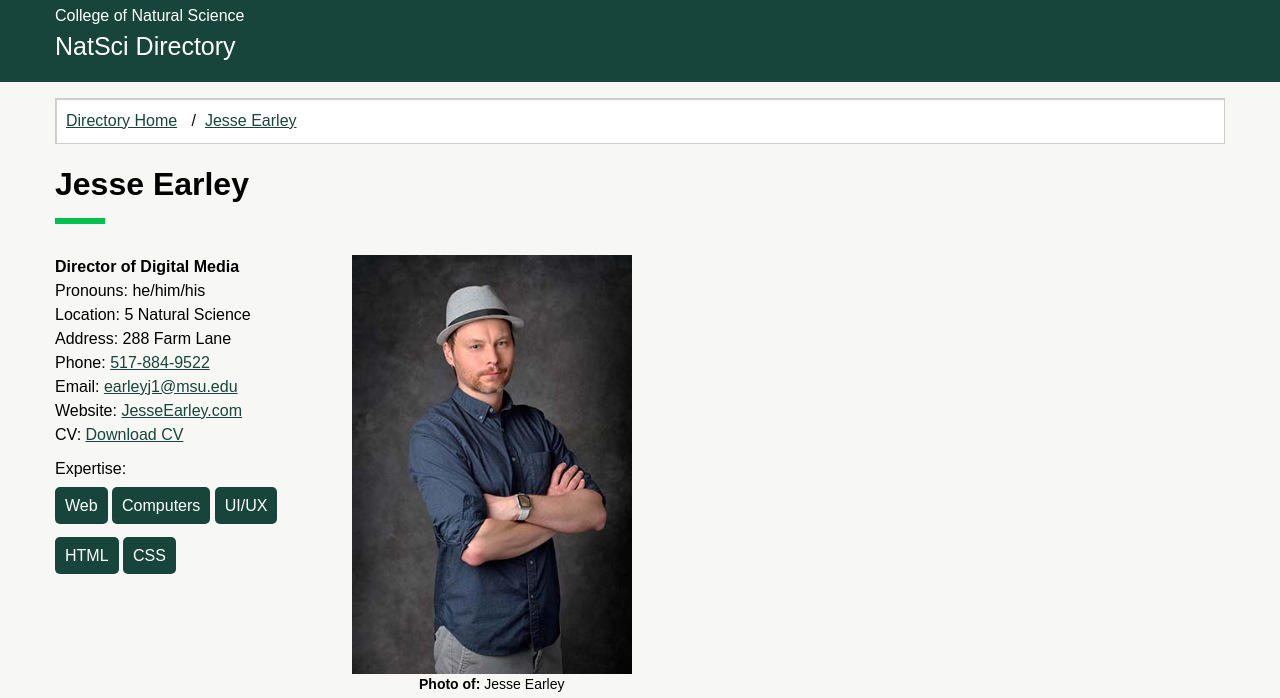
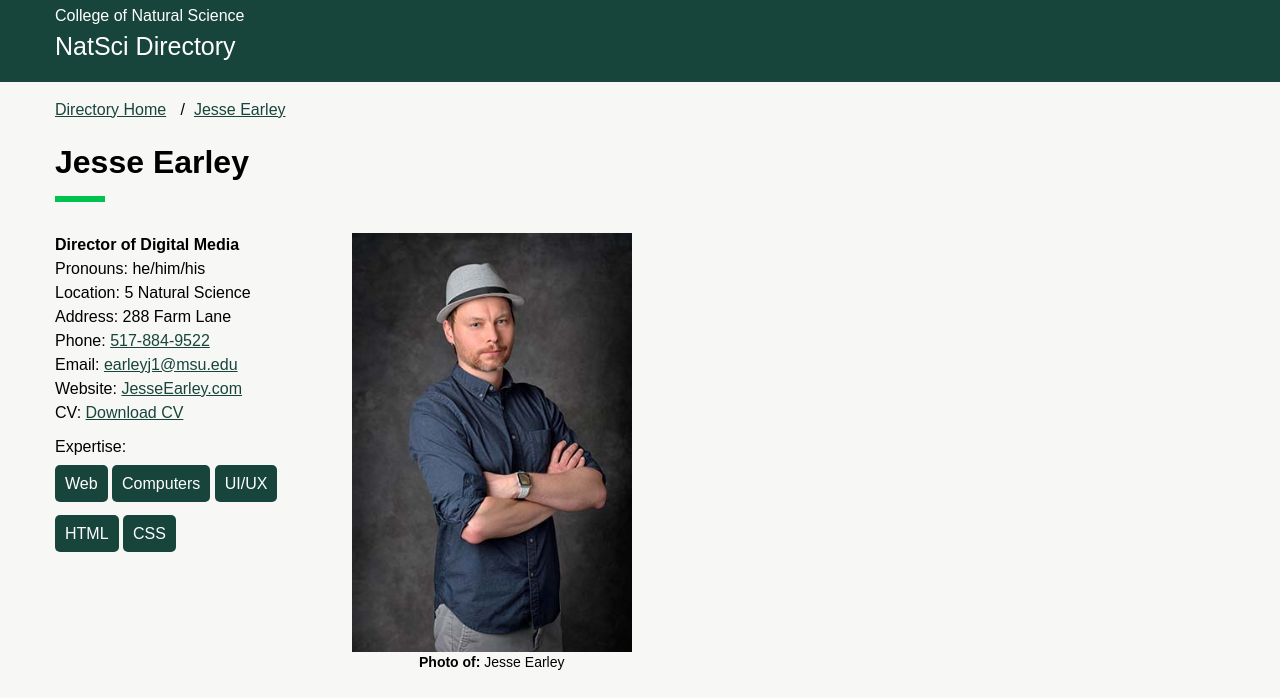
Before and after one commit to JesseEarley/natsci-directory, a plain HTML site: page directoryProfile.html in a window 1280 px wide. Shown: the part 52-750 px from the top of the page. Drawn offline with Linux system fonts and the light colour scheme.

Commit message:
updating

```diff
--- a/directoryProfile.html
+++ b/directoryProfile.html
@@ -89,7 +89,7 @@
         <main>
             <section id="directoryBreadcrumb">
                 <div class="wrapperContainer">
-                    <div class="well well-inset well-whitebg well-breadcrumb">
+                    <div class="well-breadcrumb">
                     <nav aria-label="Breadcrumb" class="breadcrumb">
                         <ol>
                             <li>
```
